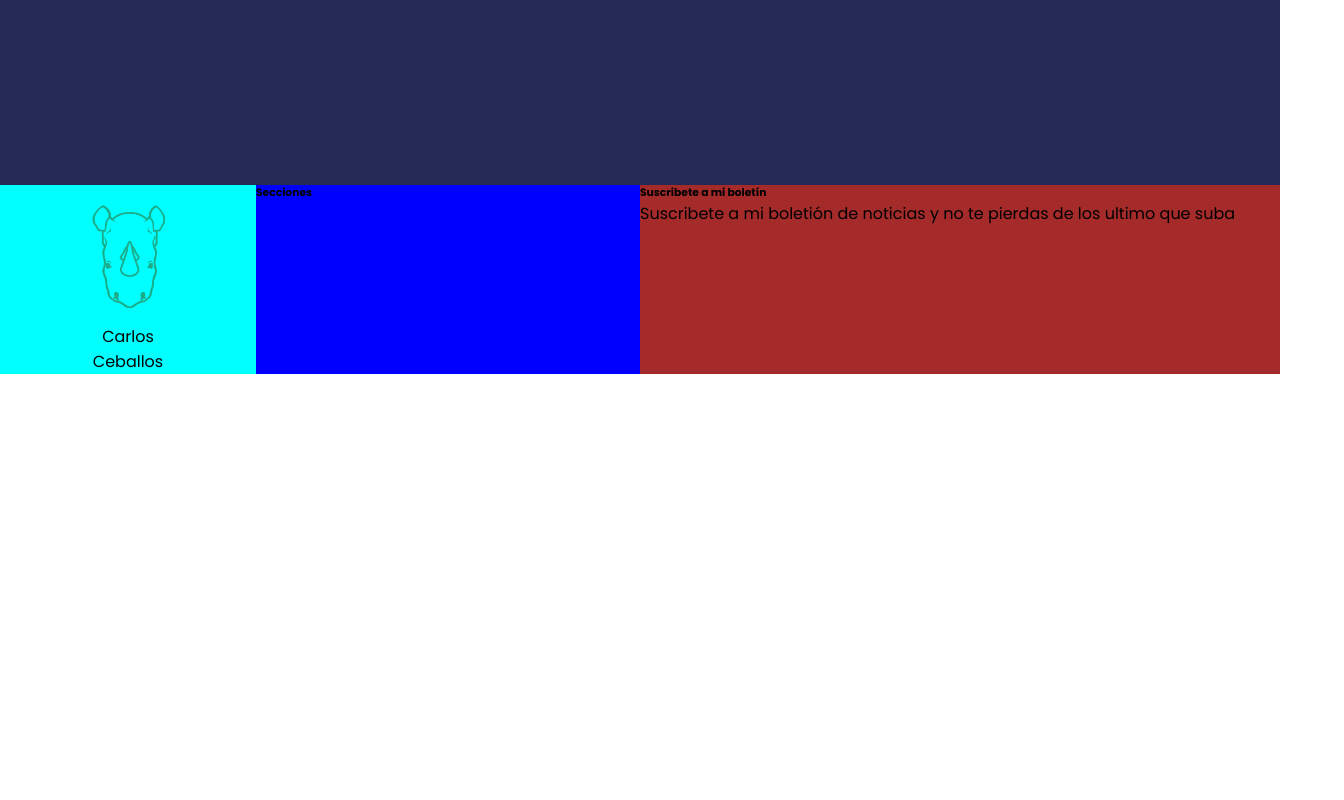
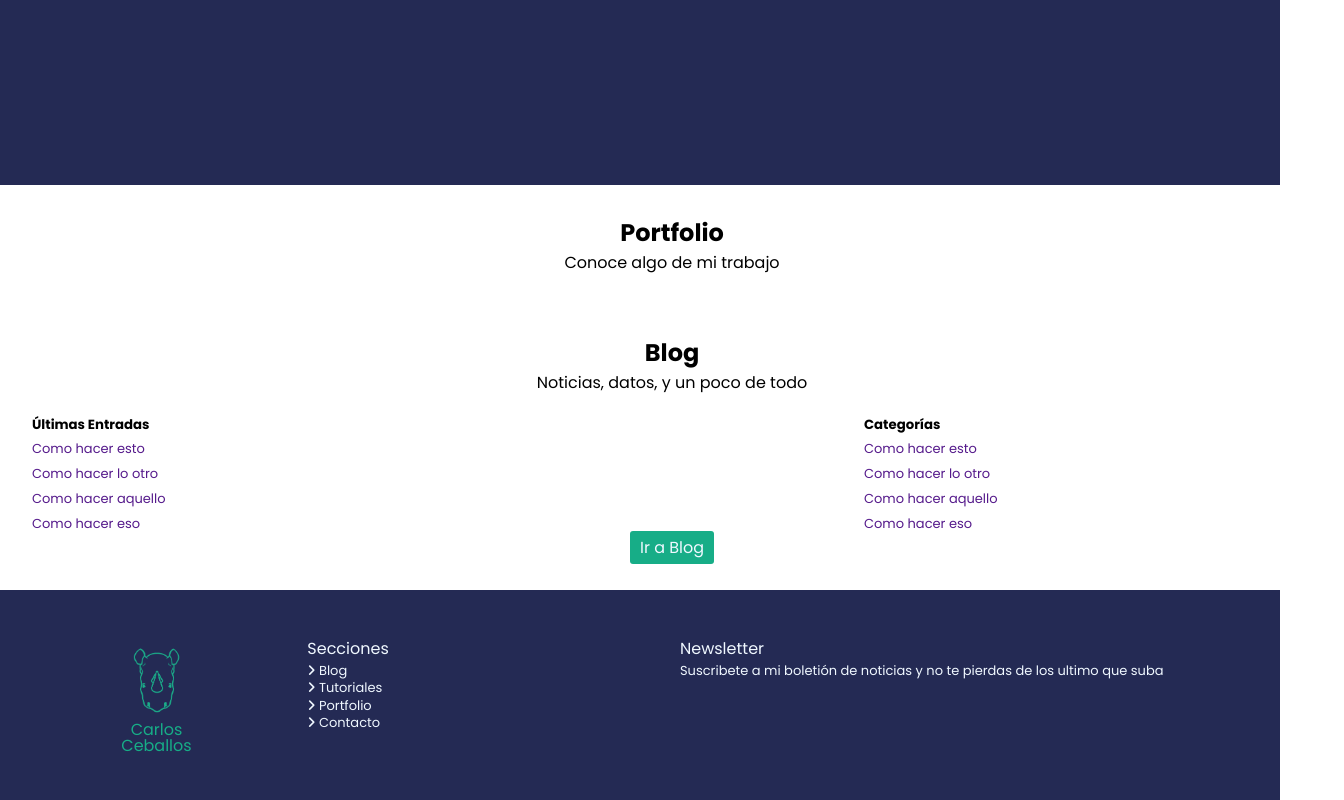
Before and after one commit to xarlieeebrown/carlosceballos, a plain HTML site: page index.html in a window 1280 px wide. Shown: the part 665-1465 px from the top of the page, 1344 px wide, since content can reach past the window. Before the commit the page ends 1039 px from the top, so only its background shows below. Drawn offline with Linux system fonts and the light colour scheme.

Commit message:
15/01/22 20:42

```diff
--- a/css/estilos.css
+++ b/css/estilos.css
@@ -16,12 +16,29 @@ body{
     padding: auto;
     margin-bottom: 15px;
 }
+.py-g{
+    padding-top:30px;
+    padding-bottom:30px;
+}
 header{
     width: 100%;
     height: 100vh;
     background-color: #242a54;
     padding: 25px 0;
 
+}
+a{
+    text-decoration: none;
+}
+.contenedor{
+    width: 100%;
+    padding-right: var(--bs-gutter-x,2rem);
+    padding-left: var(--bs-gutter-x,2rem);
+    margin-right: auto;
+    margin-left: auto;
+}
+.fila{
+    display: flex;
 }
 
 nav{
@@ -32,6 +49,12 @@ nav ul{
     justify-content: space-around;
     max-width: 500px;
     margin: 0 auto;
+}
+.redes  ul{
+    display: flex;
+    justify-content:space-evenly;
+    max-width: 150px;
+
 }
 nav li{
     list-style: none;
@@ -45,6 +68,7 @@ nav li a:hover{
     border-bottom: 1px solid #17ad87;
     transition: 1s ease-out;
 }
+
 .centrado{
     text-align: center;
 }
@@ -68,16 +92,26 @@ nav li a:hover{
 .mb-3{
     margin-bottom: 20px;
 }
-
+.entradas{
+    width: 65%;
+}
+.categoria{
+    width: 25%;
+}
 
 footer{
     display: flex;
+    background-color: #242a54;
+    padding: 2%;
+
 }
 
 
 .pa-logo{
     width: 20%;
-    background-color: aqua;
+    text-transform: small;
+    line-height: 1;
+    padding: 20px;
 
 }
 .logo-footer{
@@ -87,16 +121,42 @@ footer{
 
 }
 .logo-f{
-    width: 80px;
+    width: 50px;
 
 }
 .secciones{
     width: 30%;
-    background-color: blue;
+    padding: 20px;
+
 }
+.subtitular-footer{
+    font-weight: normal;
+    font-size: 1em;
+
+}
+.secciones p{
+    margin-bottom: 0;
+    line-height: 1.1;
+
+}
+.secciones p>a{
+    color: aliceblue;
+    font-size: small;
+
+}
+.small{
+    font-size: small;
+}
+
+.secciones p>a:hover{
+    color: #17ad87;
+    font-size: small;
+
+}
+
 .boletin{
     width: 50%;
-    background-color: brown;
+    padding: 20px;
 }
 
 
--- a/index.html
+++ b/index.html
@@ -30,7 +30,7 @@
     <div class="logo">
       <img class="logo" src="img/logo-1.png"  alt="">
     </div>
-    <nav>
+    <nav >
       <ul>
         <li><a> Inicio </a></li>
         <li><a> Portfolio </a></li>
@@ -39,44 +39,72 @@
         <li><a> Contacto </a></li>
       </ul>
     </nav>
-    <nav>
+    <nav class="redes">
       <ul>
-        <li><a href=""> redes 1  </a></li>
-        <li><a href=""> redes 2 </a></li>
-        <li><a href="">redes 3</a></li>
+        <li><a href=""> <i class="fab fa-behance"></i>  </a></li>
+        <li><a href=""> <i class="fab fa-github"></i> </a></li>
+        <li><a href=""><i class="fab fa-instagram"></i></a></li>
       </ul>
 
     </nav>
 
     <h1 class="centrado texto-blanco titular">Carlos Ceballos</h1>
     <p class="centrado texto-blanco mb-3">Diseñador Gráfico</p>
-    <p class="centrado"><a class="boton" href="portfolio"> Conoceme  </a></p>
+    <p class="centrado"><a class="boton" href="portfolio"> Conóceme  </a></p>
 
     <div>
 
     </div>
   </header>
 
-  <section>
+  <section class="contenedor py-g">
+    <h2 class="centrado">Portfolio</h2>
+    <p class="centrado"> Conoce algo de mi trabajo  </p>
 
   </section>
+  <!--blog-->
+  <section class="contenedor py-g">
+    <h2 class="centrado ">Blog</h2>
+    <p class="centrado mb-3"> Noticias, datos, y un poco de todo  </p>
+    <div class="fila">
+      <div class="entradas">
+        <h5>Últimas Entradas</h5>
+        <p><a class="small" href=""> Como hacer esto  </a></p>
+        <p><a class="small" href=""> Como hacer lo otro</a></p>
+        <p><a class="small" href="">Como hacer aquello</a></p>
+        <p><a class="small" href="">Como hacer eso</a></p>
 
+      </div>
+      <div class="categorias">
+        <h5>Categorías</h5>
+        <p><a class="small" href=""> Como hacer esto  </a></p>
+        <p><a class="small" href=""> Como hacer lo otro</a></p>
+        <p><a class="small" href="">Como hacer aquello</a></p>
+        <p><a class="small" href="">Como hacer eso</a></p>
+
+      </div>
+    </div>
+    <p class="centrado"><a class="boton" href="blog/index.html"> Ir a Blog  </a></p>
+
+
+  </section>
   <footer>
     <div class="pa-logo" >
       <div class="logo-footer">
         <img class="logo-f"  src="img/logo-1.png" alt="">
       </div>
-      <p class="centrado">Carlos <br> Ceballos</p>
+      <p class="centrado " style="color: #17ad87;">Carlos <br> Ceballos</p>
     </div>
     <div class="secciones">
-      <h6>Secciones</h6>
-      <ul class="secciones">
-
-      </ul>
+      <h5 class="texto-blanco subtitular-footer" >Secciones</h5>
+      <p><a href=""><i class="fas fa-angle-right"></i> Blog  </a></p>
+      <p><a href=""><i class="fas fa-angle-right"></i> Tutoriales</a></p>
+      <p><a href=""><i class="fas fa-angle-right"></i> Portfolio </a></p>
+      <p><a href=""><i class="fas fa-angle-right"></i> Contacto </a></p>
     </div>
-    <div class="boletin">
-      <h6>Suscribete a mi boletín</h6>
-      <p>Suscribete a mi boletión de noticias y no te pierdas de los ultimo que suba </p>
+    <div class="boletin ">
+      <h6 class="subtitular-footer texto-blanco">Newsletter</h6>
+      <p class="texto-blanco small">Suscribete a mi boletión de noticias y no te pierdas de los ultimo que suba </p>
     </div>
   </footer>
 
```
